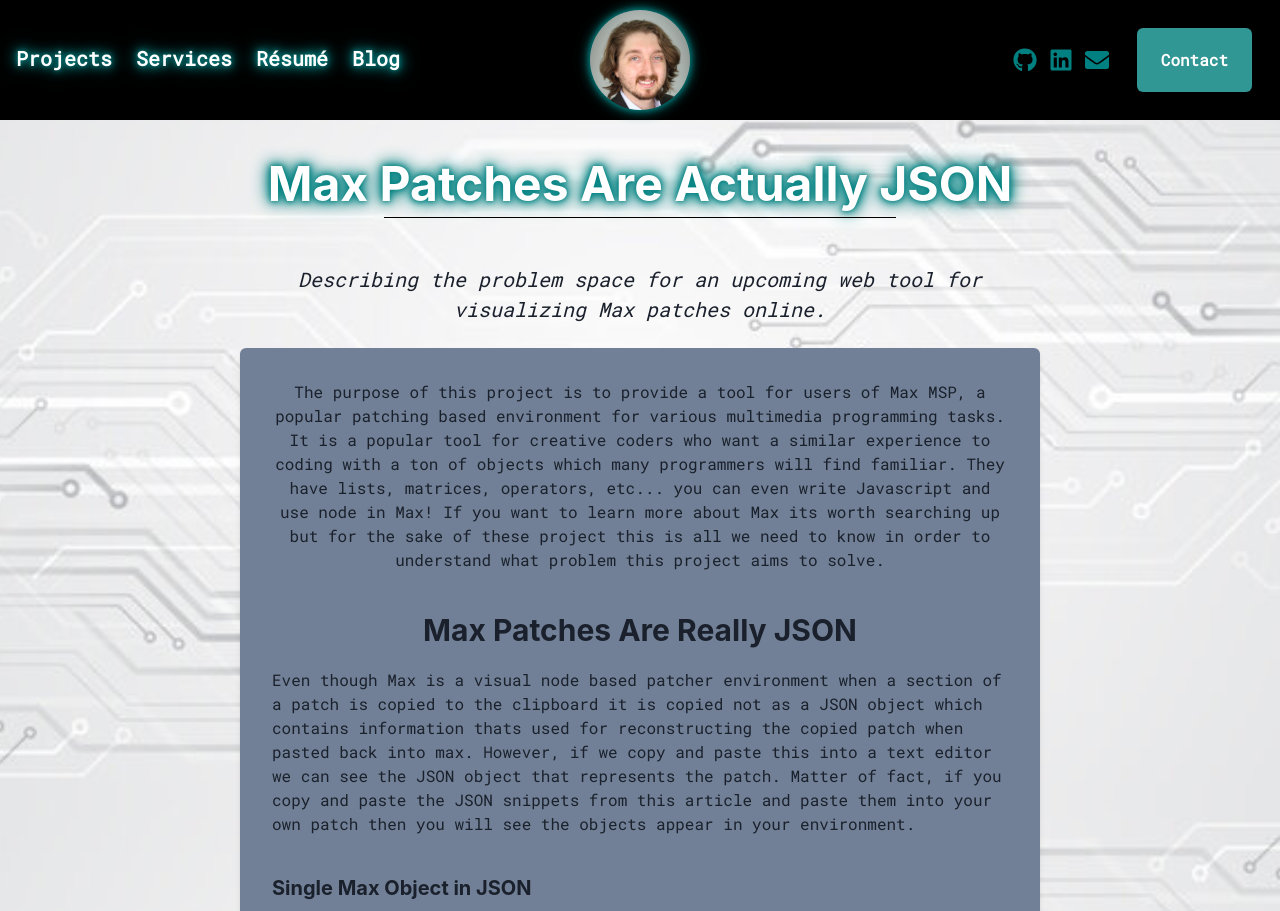
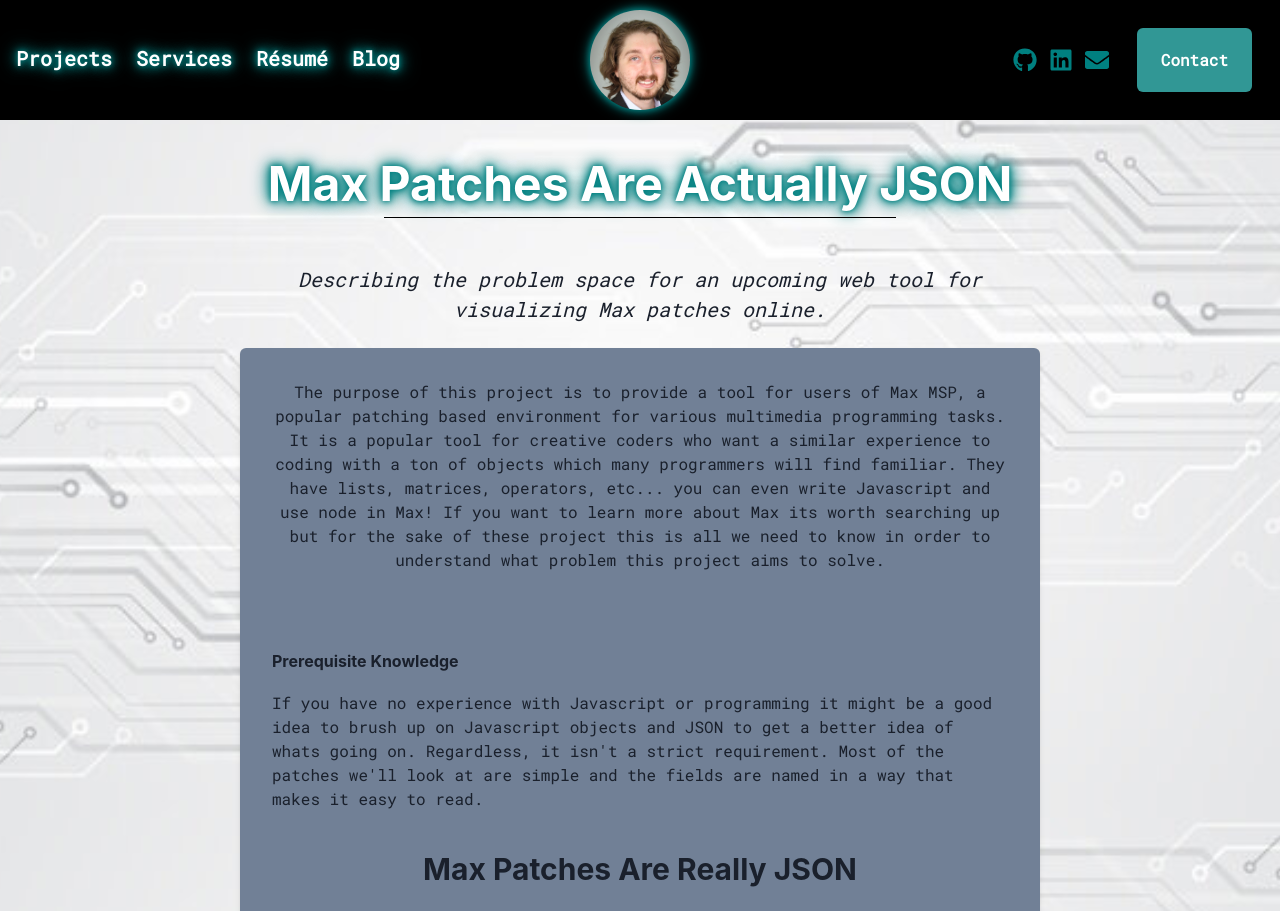
Before and after one commit to jacklion710/jacobleone-tech-portfolio, a Next.js app: page /Max-JSON in a window 1280 px wide. Shown: the top 911 px of the page. Built offline with nearby package versions, Linux system fonts and the light colour scheme.

Commit message:
Prerequisite knowledge note

```diff
--- a/pages/Max-JSON.tsx
+++ b/pages/Max-JSON.tsx
@@ -92,6 +92,10 @@ export default function MaxPatchVisualizer() {
             >
             <Text textAlign={'center'} pb="40px">
               The purpose of this project is to provide a tool for users of Max MSP, a popular patching based environment for various multimedia programming tasks. It is a popular tool for creative coders who want a similar experience to coding with a ton of objects which many programmers will find familiar. They have lists, matrices, operators, etc... you can even write Javascript and use node in Max! If you want to learn more about Max its worth searching up but for the sake of these project this is all we need to know in order to understand what problem this project aims to solve.
+            </Text>
+            <Heading size="sm"  pt="40px" pb="20px">Prerequisite Knowledge</Heading>
+            <Text pb="40px">
+              If you have no experience with Javascript or programming it might be a good idea to brush up on Javascript objects and JSON to get a better idea of whats going on. Regardless, it isn't a strict requirement. Most of the patches we'll look at are simple and the fields are named in a way that makes it easy to read.
             </Text>
             <Heading size="lg" textAlign={'center'}  pb="20px">Max Patches Are Really JSON</Heading>
             <Text  pb="40px">
```
